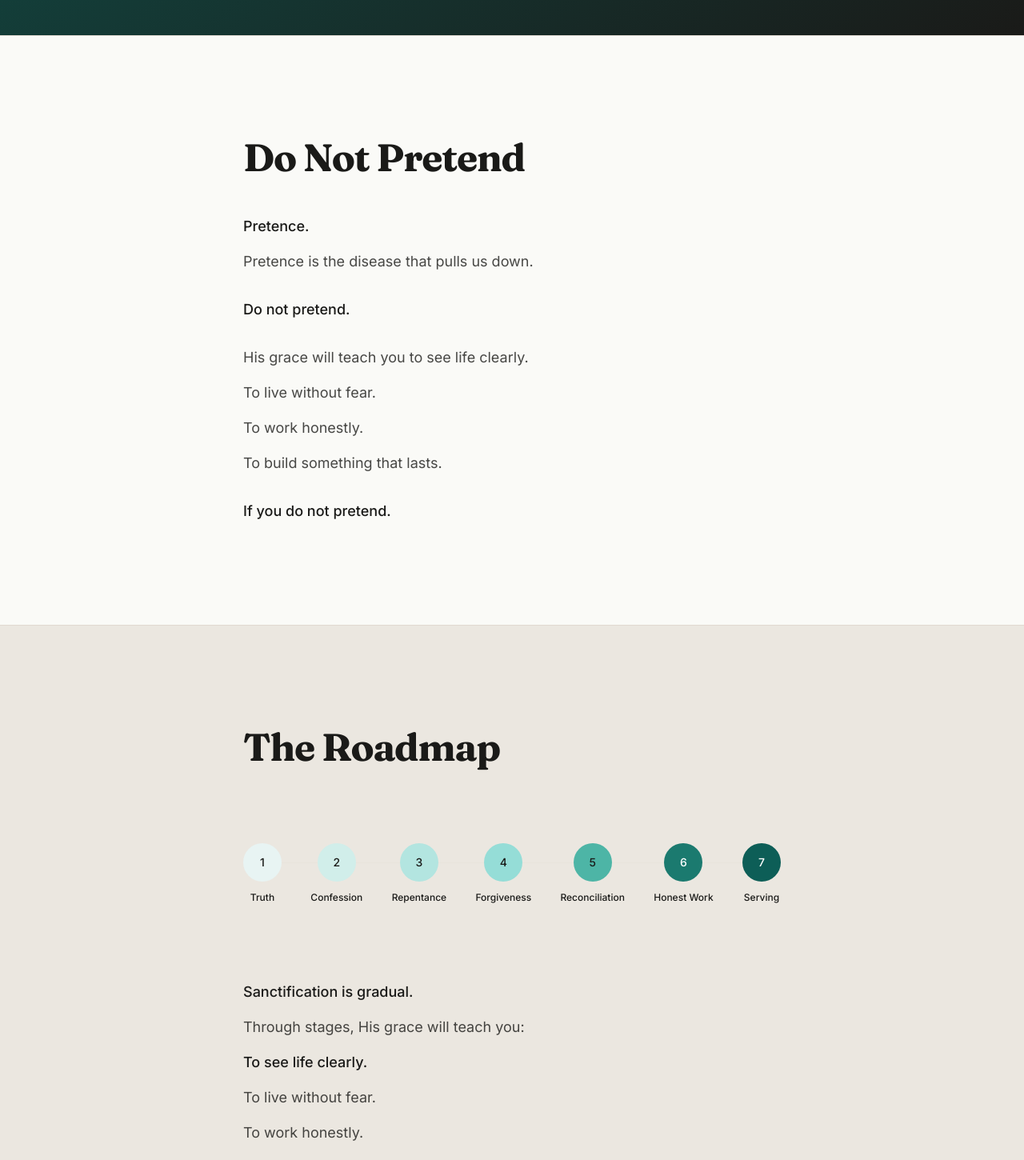
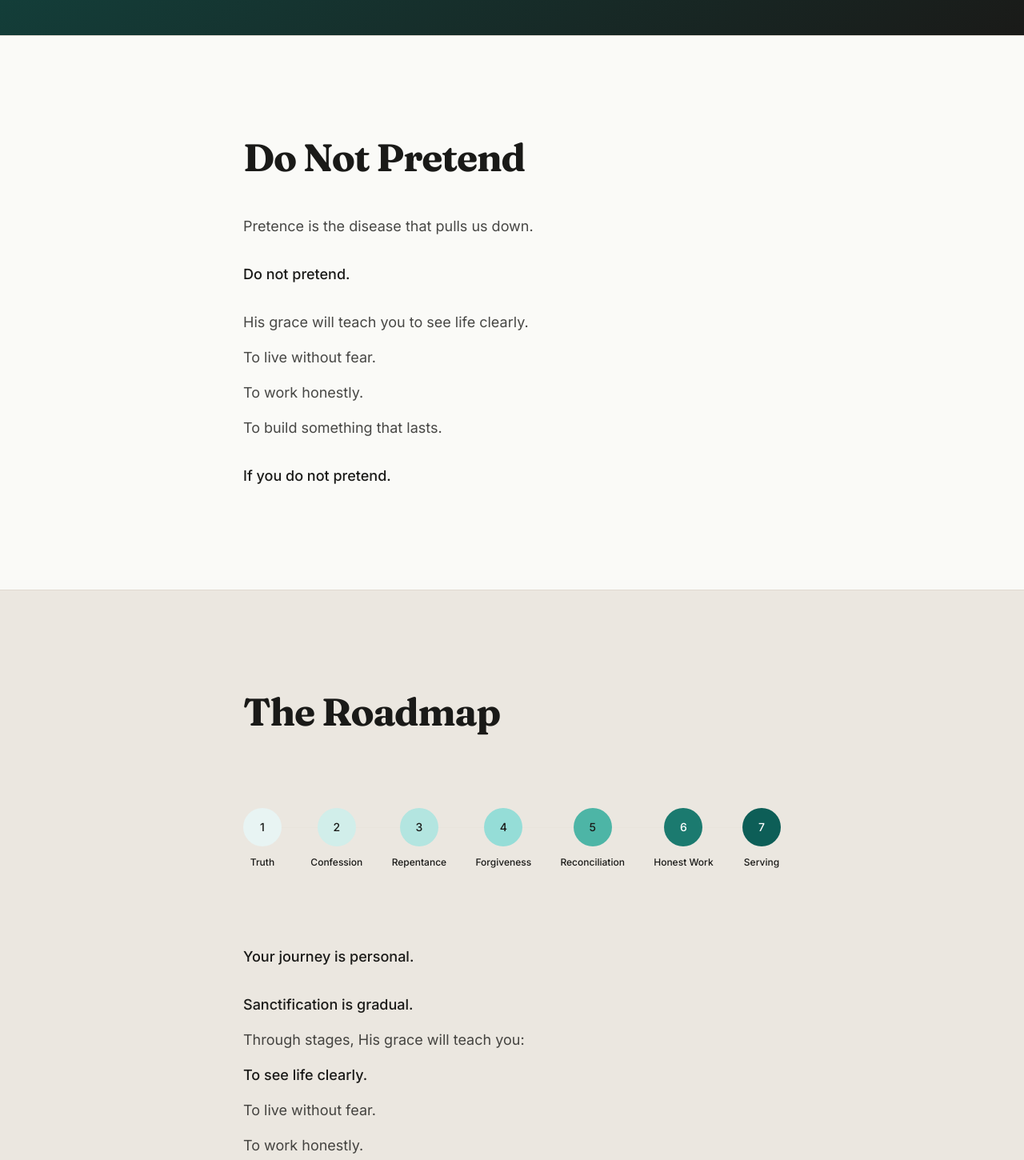
Before and after one commit to whoisjimilitan/restoration-community, a Next.js app in the folder apps/web/: page / in a window 1280 px wide. Shown: the part 3031-4481 px from the top of the page at 80% size. Built offline with nearby package versions, Linux system fonts and the light colour scheme.

Commit message:
refactor: tighten do not pretend section, add personal journey acknowledgment in roadmap

```diff
--- a/apps/web/src/app/page.tsx
+++ b/apps/web/src/app/page.tsx
@@ -162,7 +162,6 @@ export default function Home() {
           <h2 className="text-4xl md:text-5xl font-rc-serif font-bold text-rc-text leading-tight tracking-tight">Do Not Pretend</h2>
 
           <div className="space-y-4 text-base md:text-lg text-rc-text/80 leading-relaxed font-light">
-            <p className="text-rc-text font-medium">Pretence.</p>
             <p>Pretence is the disease that pulls us down.</p>
             <p className="pt-4 text-rc-text font-medium">Do not pretend.</p>
             <p className="pt-4">His grace will teach you to see life clearly.</p>
@@ -188,7 +187,8 @@ export default function Home() {
           <StagesVisualization />
 
           <div className="space-y-4 text-base md:text-lg text-rc-text/80 leading-relaxed font-light">
-            <p className="text-rc-text font-medium">Sanctification is gradual.</p>
+            <p className="text-rc-text font-medium">Your journey is personal.</p>
+            <p className="pt-4 text-rc-text font-medium">Sanctification is gradual.</p>
             <p>Through stages, His grace will teach you:</p>
             <p className="text-rc-text font-medium">To see life clearly.</p>
             <p>To live without fear.</p>
```
